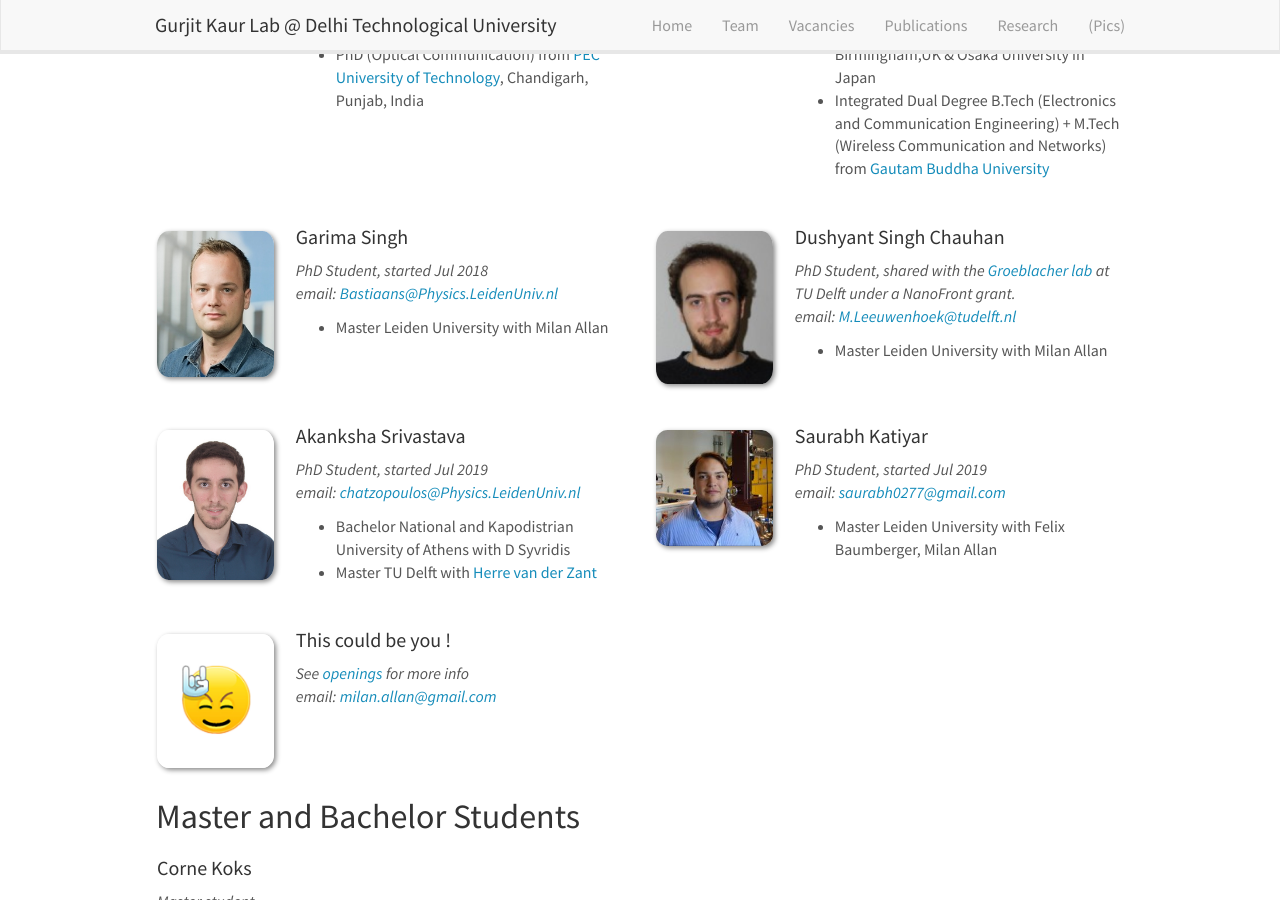
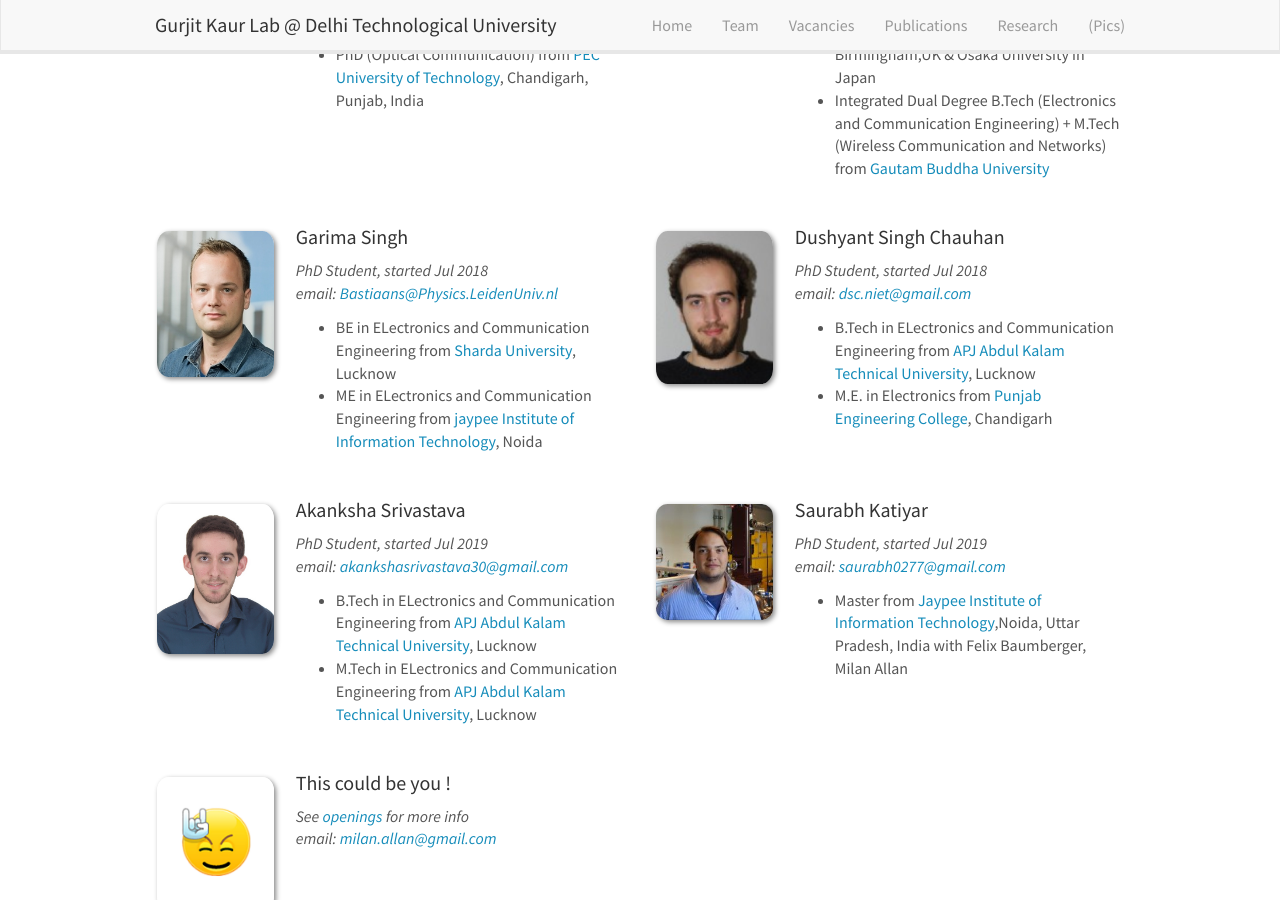
Before and after one commit to guritkaurlab/guritkaurlab.github.io, a Jekyll site: the page built from _pages/team.md, in a window 1280 px wide and 900 px high, scrolled down 447 px. Built offline with Jekyll 4.4.1, drawn with Linux system fonts in a browser that asks for light colours; nearby versions of some CDN libraries.

Commit message:
Update team_members.yml

```diff
--- a/_data/team_members.yml
+++ b/_data/team_members.yml
@@ -19,26 +19,27 @@
   photo: Koen.jpg
   info: PhD Student, started Jul 2018
   email: Bastiaans@Physics.LeidenUniv.nl
-  number_educ: 1
-  education1: Master Leiden University with Milan Allan
+  number_educ: 2
+  education1: BE in ELectronics and Communication Engineering from <a href="https://www.sharda.ac.in/">Sharda University</a>, Lucknow
+  education2: ME in ELectronics and Communication Engineering from <a href="http://www.jiit.ac.in/">jaypee Institute of Information Technology</a>, Noida
 
 - name: Dushyant Singh Chauhan
   photo: Maarten.png
-  info: PhD Student, shared with the <a href="http://www.groeblacherlab.tudelft.nl">Groeblacher lab</a> at TU Delft under a NanoFront grant.
-  email: M.Leeuwenhoek@tudelft.nl
-  number_educ: 1
-  education1: Master Leiden University with Milan Allan
-  education2:
+  info: PhD Student, started Jul 2018
+  email: dsc.niet@gmail.com
+  number_educ: 2
+  education1: B.Tech in ELectronics and Communication Engineering from <a href="https://aktu.ac.in/">APJ Abdul Kalam Technical University</a>, Lucknow
+  education2: M.E. in Electronics from <a href="https://www.pec.ac.in/">Punjab Engineering College</a>, Chandigarh
   education3:
   education4:
 
 - name: Akanksha Srivastava
   photo: Damianos.jpg
   info: PhD Student, started Jul 2019
-  email: chatzopoulos@Physics.LeidenUniv.nl
+  email: akankshasrivastava30@gmail.com
   number_educ: 2
-  education1: Bachelor National and Kapodistrian University of Athens with D Syvridis
-  education2: Master TU Delft with <a href="http://vanderzantlab.tudelft.nl/">Herre van der Zant</a>
+  education1: B.Tech in ELectronics and Communication Engineering from <a href="https://aktu.ac.in/">APJ Abdul Kalam Technical University</a>, Lucknow
+  education2: M.Tech in ELectronics and Communication Engineering from <a href="https://aktu.ac.in/">APJ Abdul Kalam Technical University</a>, Lucknow
   education3:
   education4:
 
@@ -47,7 +48,7 @@
   info: PhD Student, started Jul 2019
   email: saurabh0277@gmail.com
   number_educ: 1
-  education1: Master Leiden University with Felix Baumberger, Milan Allan
+  education1: Master from <a href="http://www.jiit.ac.in/">Jaypee Institute of Information Technology</a>,Noida, Uttar Pradesh, India with Felix Baumberger, Milan Allan
   education2:
   education3:
   education4:
```
